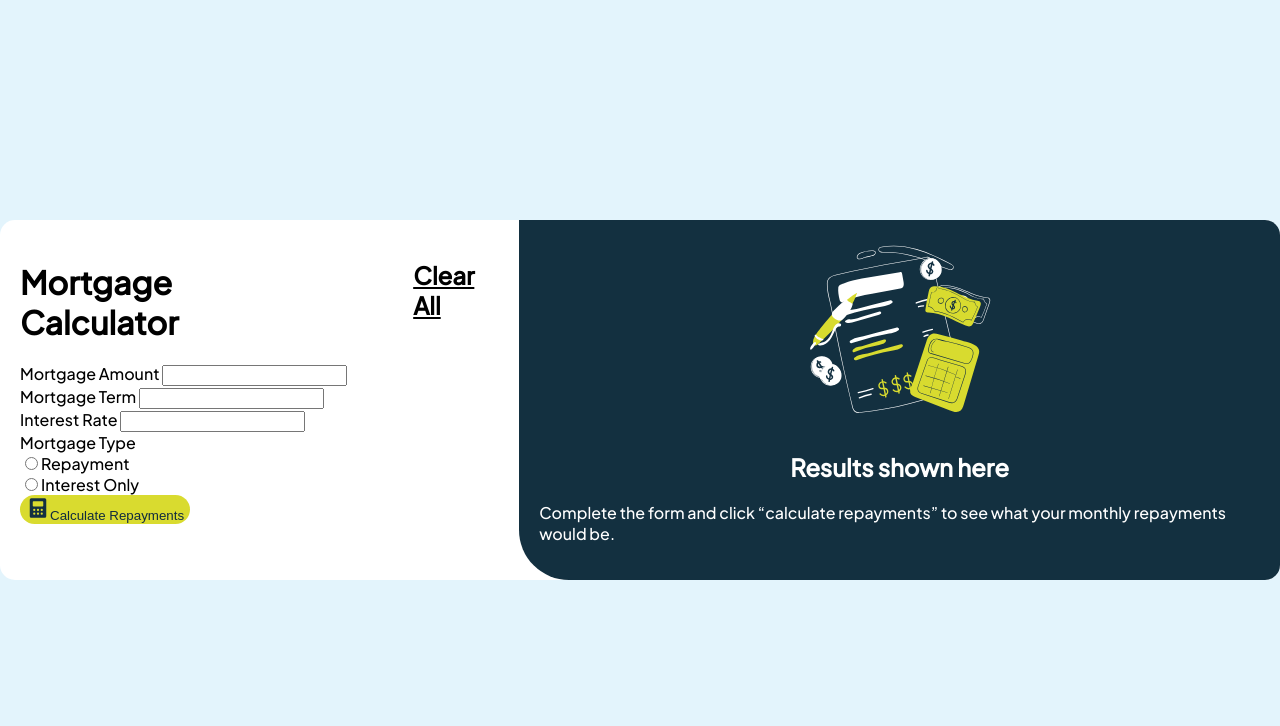
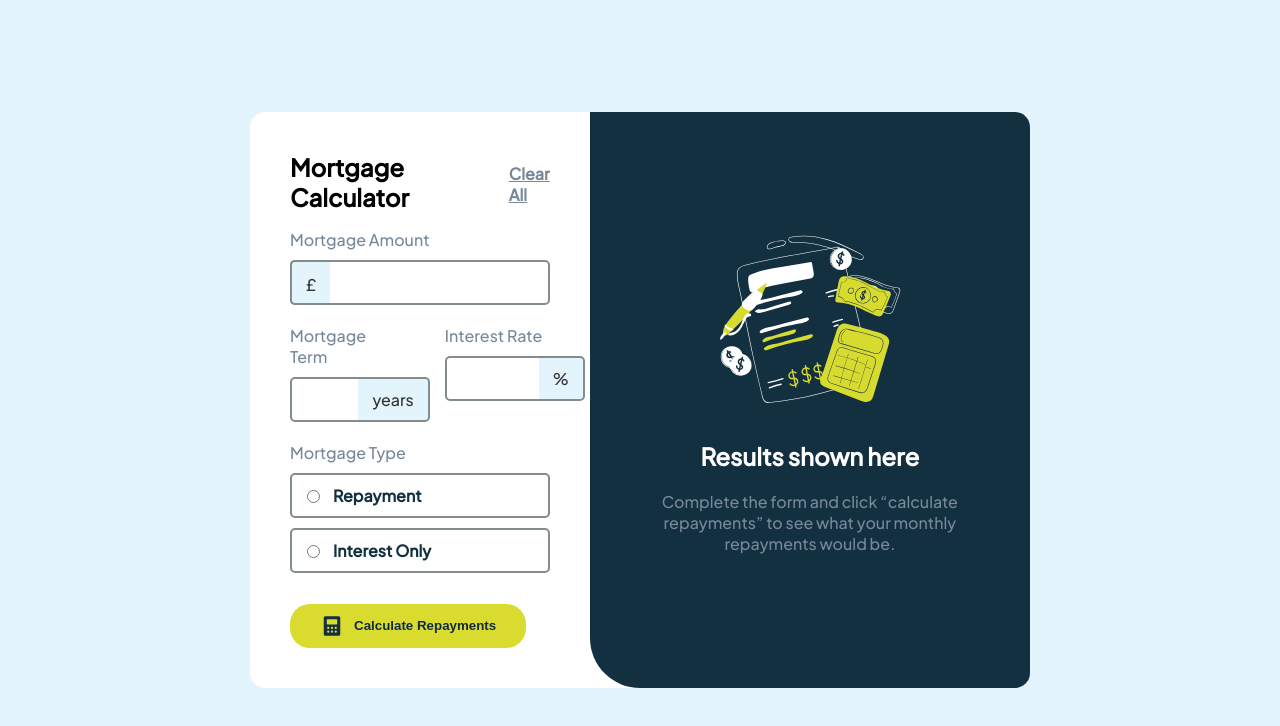
Before and after one commit to Myroslav13/Mortgage, a plain HTML site: page index.html in a window 1280 px wide. Drawn offline with Linux system fonts and the light colour scheme.

```diff
--- a/index.html
+++ b/index.html
@@ -2,14 +2,13 @@
 <html lang="en">
     <head>
         <meta charset="UTF-8">
-        <meta name="viewport" content="width=device-width, initial-scale=1.0"> <!-- displays site properly based on user's device -->
+        <meta name="viewport" content="width=device-width, initial-scale=1.0">
 
         <link rel="icon" type="image/png" sizes="32x32" href="./assets/images/favicon-32x32.png">
 
         <link rel="stylesheet" href="style.css">
 
         <title>Mortgage repayment calculator</title>
-
     </head>
 
     <body>
@@ -23,28 +22,45 @@
 
                     <form>
                         <label for="mortgage-amount">Mortgage Amount</label>
-                        <input type="text" id="mortgage-amount">
+
+                        <div class="input-container">
+                            <input type="text" id="mortgage-amount" class="custom-input">
+                        </div>
+
+                        <div class="mortgage-data">
+                            <div>
+                                <label for="mortgage-term">Mortgage Term</label>
+
+                                <div class="input-container-term">
+                                    <input type="text" id="mortgage-term" class="custom-input-term">
+                                </div>
+                            </div>
+
+                            <div>
+                                <label for="interest-rate">Interest Rate</label>
+
+                                <div class="input-container-rate">
+                                    <input type="text" id="interest-rate" class="custom-input-rate">
+                                </div>
+                            </div>
+                        </div>
+
+                        <div>
+                            <label>Mortgage Type</label>
+
+                            <div class="radio-container">
+                                <input type="radio" id="repayment" name="mortgage-type" value="repayment">
+                                <label for="repayment"><b>Repayment</b></label>
+                            </div>
+
+                            <div class="radio-container">
+                                <input type="radio" id="interest-only" name="mortgage-type" value="interest-only">
+                                <label for="interest-only"><b>Interest Only</b></label>
+                            </div>
+                        </div>
 
                         <br>
-
-                        <label for="mortgage-term">Mortgage Term</label>
-                        <input type="text" id="mortgage-term">
-
-                        <br>
-
-                        <label for="interest-rate">Interest Rate</label>
-                        <input type="text" id="interest-rate">
-
-                        <br>
-
-                        <label>Mortgage Type</label>
-                        <br>
-                        <input type="radio" name="mortgage-type" value="repayment">Repayment
-                        <br>
-                        <input type="radio" name="mortgage-type" value="interest-only">Interest Only
-
-                        <br>
-                        <button><img src="assets/images/icon-calculator.svg">Calculate Repayments</button>
+                        <button><img src="assets/images/icon-calculator.svg"><b>Calculate Repayments</b></button>
                     </form>
                 </div>
 
@@ -52,7 +68,7 @@
                     <img src="assets/images/illustration-empty.svg" alt="illustration-empty" draggable="false">
                     <h2 align="center">Results shown here</h2>
 
-                    <p>Complete the form and click “calculate repayments” to see what
+                    <p align="center">Complete the form and click “calculate repayments” to see what
                     your monthly repayments would be.</p>
 
                     <!--<h2>Your results</h2>
--- a/style.css
+++ b/style.css
@@ -11,6 +11,7 @@ body {
     margin: 0;
     height: 100vh;
     font-family: 'PlusJakartaSans';
+    padding: 0px 250px;
 }
 
 .main-block {
@@ -20,14 +21,27 @@ body {
 }
 
 .main-side {
-    padding: 20px;
+    padding: 40px 40px;
+    width: 70%;
 }
 
 .results-side {
+    display: flex;
+    flex-direction: column;
+    align-items: center;
+    justify-content: center;
+    padding: 40px;
     background-color: #133040;
     color: white;
     border-radius: 0 15px 15px 50px;
-    padding: 20px;
+}
+
+.results-side h2 {
+    margin-bottom: 0px;
+}
+
+.results-side p {
+    margin-top: 20px;
 }
 
 .main-side p {
@@ -41,6 +55,7 @@ body {
 
 .main-side-header {
     display: flex;
+    align-items: center;
     justify-content: space-between;
     gap: 100px;
 }
@@ -50,4 +65,128 @@ button {
     color: #102b3e;
     border: none;
     border-radius: 20px;
+    display: flex;
+    align-items: center;
+    padding: 10px 30px;
 }
+
+button img {
+    padding-right: 10px;
+}
+
+label, .main-side h2, p {
+    color: lightslategray;
+}
+
+input[type="text"] {
+    border-radius: 5px;
+    width: 100%;
+    height: 45px;
+    margin: 10px 0 20px 0;
+}
+
+.mortgage-data {
+    display: flex;
+    gap: 50px;
+}
+
+.mortgage-data input[type="text"] {
+    width: 120%;
+}
+
+.input-container {
+    display: flex;
+    align-items: center;
+}
+
+.input-container::before {
+    content: "£";
+    position: absolute;
+    margin-bottom: 10px;
+    background-color: #e3f4fc;
+    border: 2px solid #838d8f;
+    border-right: none;
+    color: #333;
+    padding: 12px 14px;
+    font-size: 16px;
+    height: 45px;
+    width: 40px;
+    border-radius: 5px 0px 0px 5px;
+    box-sizing: border-box;
+}
+
+.custom-input {
+    width: 100%;
+    box-sizing: border-box;
+    font-size: 14px;
+    /*border: 2px solid #dbda32;*/
+    border: 2px solid #838d8f;
+    padding-left: 50px;
+}
+
+.custom-input:focus {
+    outline: none
+}
+
+.input-container-term, .input-container-rate {
+    position: relative;
+}
+
+.input-container-term::after {
+    content: "years";
+}
+
+.input-container-rate::after {
+    content: "%";
+}
+
+.input-container-term::after, .input-container-rate::after {
+    position: absolute;
+    right: -35px;
+    top: 10px;
+    background-color: #e3f4fc;;
+    color: #333;
+    pointer-events: none;
+    padding: 10px 14px;
+    font-size: 16px;
+    height: 45px;
+    box-sizing: border-box;
+    border-radius: 0px 5px 5px 0px;
+    border: 2px solid #838d8f;
+    border-left: none;
+}
+
+.custom-input-term, .custom-input-rate {
+    height: 45px;
+    border: 2px solid #838d8f;
+    border-radius: 5px;
+    box-sizing: border-box;
+}
+
+.main-side-header h1, .main-side-header h2 {
+    margin-top: 0;
+}
+
+.radio-container {
+    display: flex;
+    align-items: center;
+    height: 45px;
+    border: 2px solid #838d8f;
+    border-radius: 5px;
+    box-sizing: border-box;
+    padding: 10px 10px;
+    margin: 10px 0;
+}
+
+.radio-container label {
+    color: #133040;
+    padding: 0px 10px;
+}
+
+.main-side-header h1 {
+    font-size: x-large;
+}
+
+.main-side-header h2 {
+    font-size: medium;
+}
```
